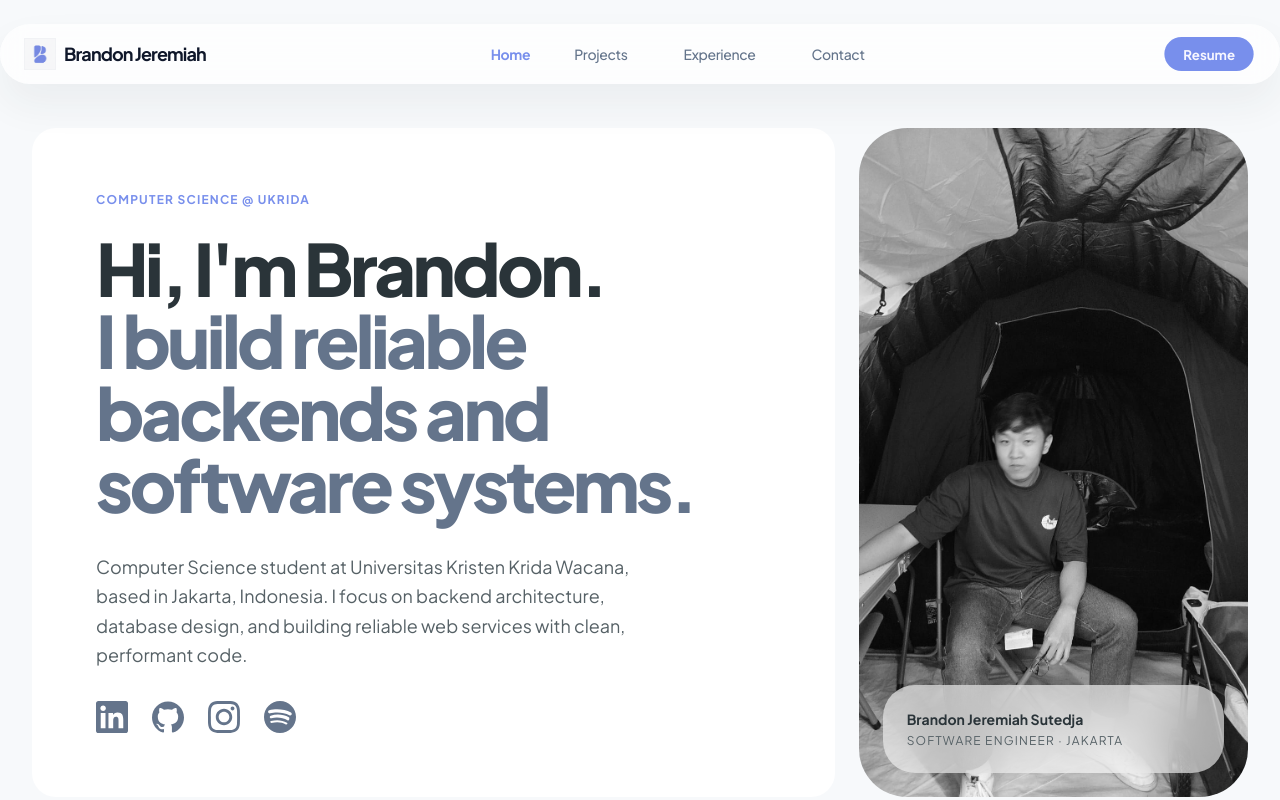
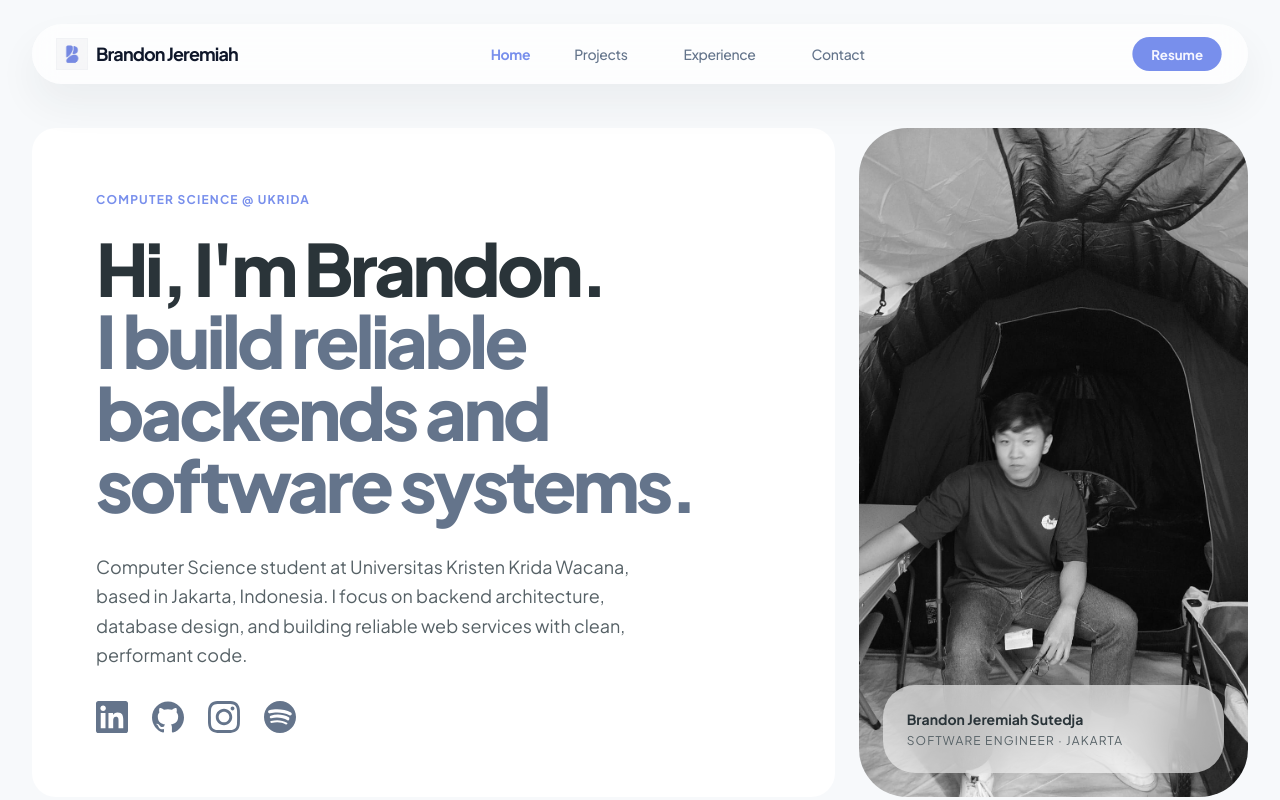
Before and after one commit to stdrouuu/astro-v2, an Astro site: page / in a window 1280 px wide. Shown: the top 800 px of the page. Built offline with nearby package versions, Linux system fonts and the light colour scheme; Astro itself is replaced by a stand-in of ours.

Commit message:
align navbar

```diff
--- a/src/components/layout/Navbar.astro
+++ b/src/components/layout/Navbar.astro
@@ -2,7 +2,7 @@
 import MobileMenu from '../MobileMenu.astro';
 ---
 
-<nav class="fixed top-4 left-4 right-4 md:top-6 md:left-0 md:right-0 md:w-full z-50 flex justify-between items-center px-5 md:px-6 py-3 max-w-7xl mx-auto rounded-full bg-white/70 backdrop-blur-md shadow-[0_20px_40px_rgba(42,52,57,0.06)]">
+<nav class="fixed top-4 left-4 right-4 md:top-6 md:left-8 md:right-8 z-50 flex justify-between items-center px-5 md:px-6 py-3 max-w-[1216px] mx-auto rounded-full bg-white/70 backdrop-blur-md shadow-[0_20px_40px_rgba(42,52,57,0.06)]">
   <a href="/" class="flex items-center gap-2 group">
     <div class="relative w-8 h-8">
       <img
```
Also changed, not shown: 7 other files.
